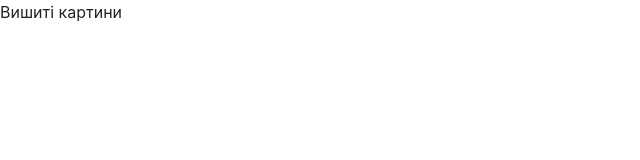
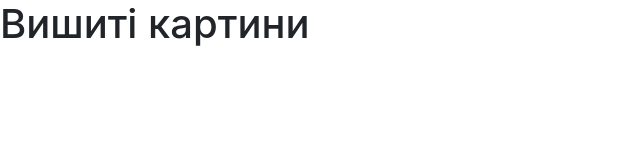
Before and after one commit to crstitch/crstitch.github.io, a plain HTML site: page index.html in a window 1280 px wide. Shown: the whole page, without its empty margins (0-640 px from the left). Drawn offline with nearby package versions, Linux system fonts and the light colour scheme.

Commit message:
Fixed H1

```diff
--- a/index.html
+++ b/index.html
@@ -13,6 +13,6 @@
     <script src="https://ajax.googleapis.com/ajax/libs/jquery/3.3.1/jquery.min.js"></script>
     <script src="https://cdnjs.cloudflare.com/ajax/libs/popper.js/1.14.7/umd/popper.min.js" integrity="sha384-UO2eT0CpHqdSJQ6hJty5KVphtPhzWj9WO1clHTMGa3JDZwrnQq4sF86dIHNDz0W1" crossorigin="anonymous"></script>
     <script src="https://stackpath.bootstrapcdn.com/bootstrap/4.3.1/js/bootstrap.min.js" integrity="sha384-JjSmVgyd0p3pXB1rRibZUAYoIIy6OrQ6VrjIEaFf/nJGzIxFDsf4x0xIM+B07jRM" crossorigin="anonymous" ></script>
-    <h>Вишиті картини</h>
+    <h1>Вишиті картини</h1>
 </body>
 </html>
```
